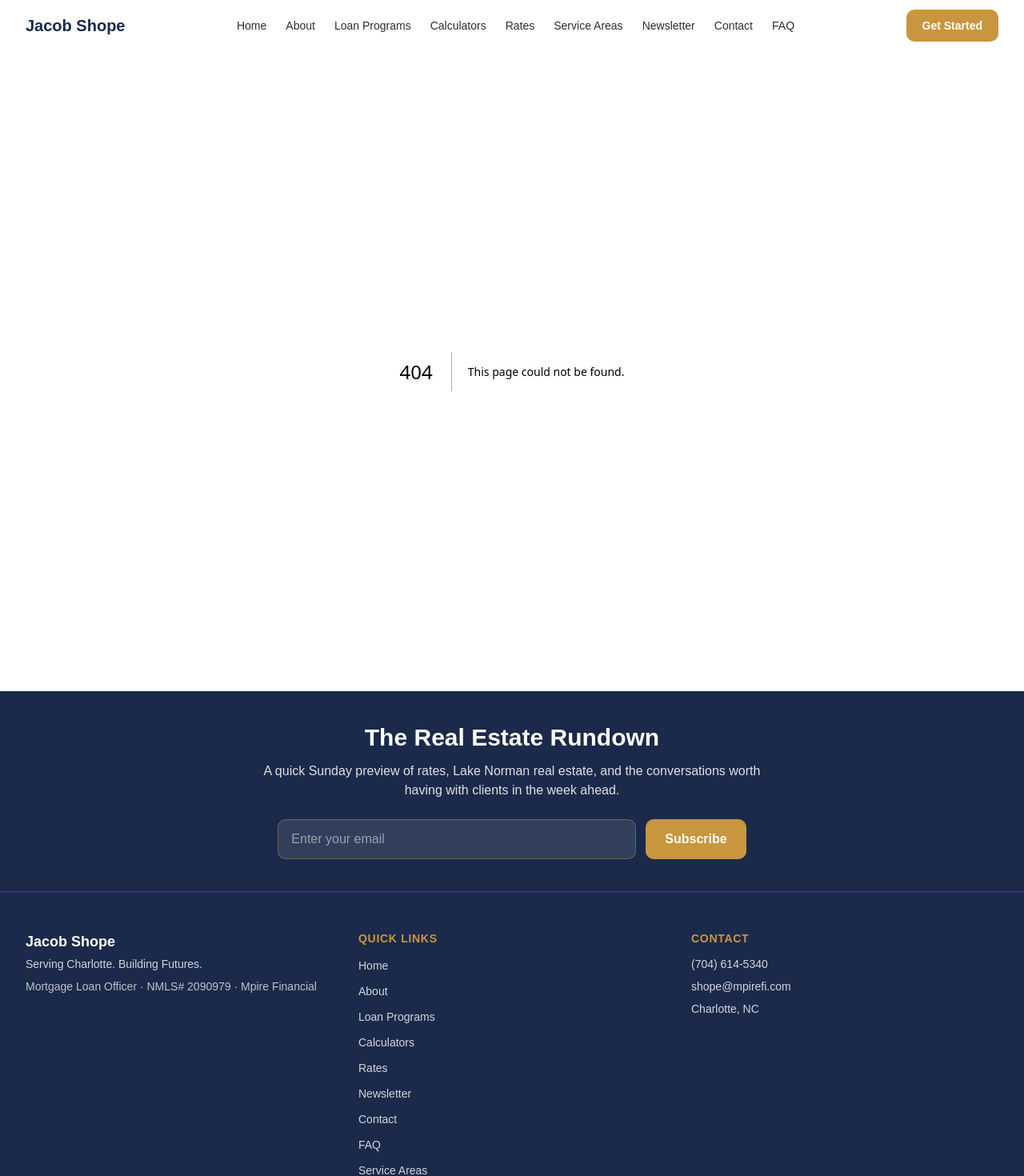
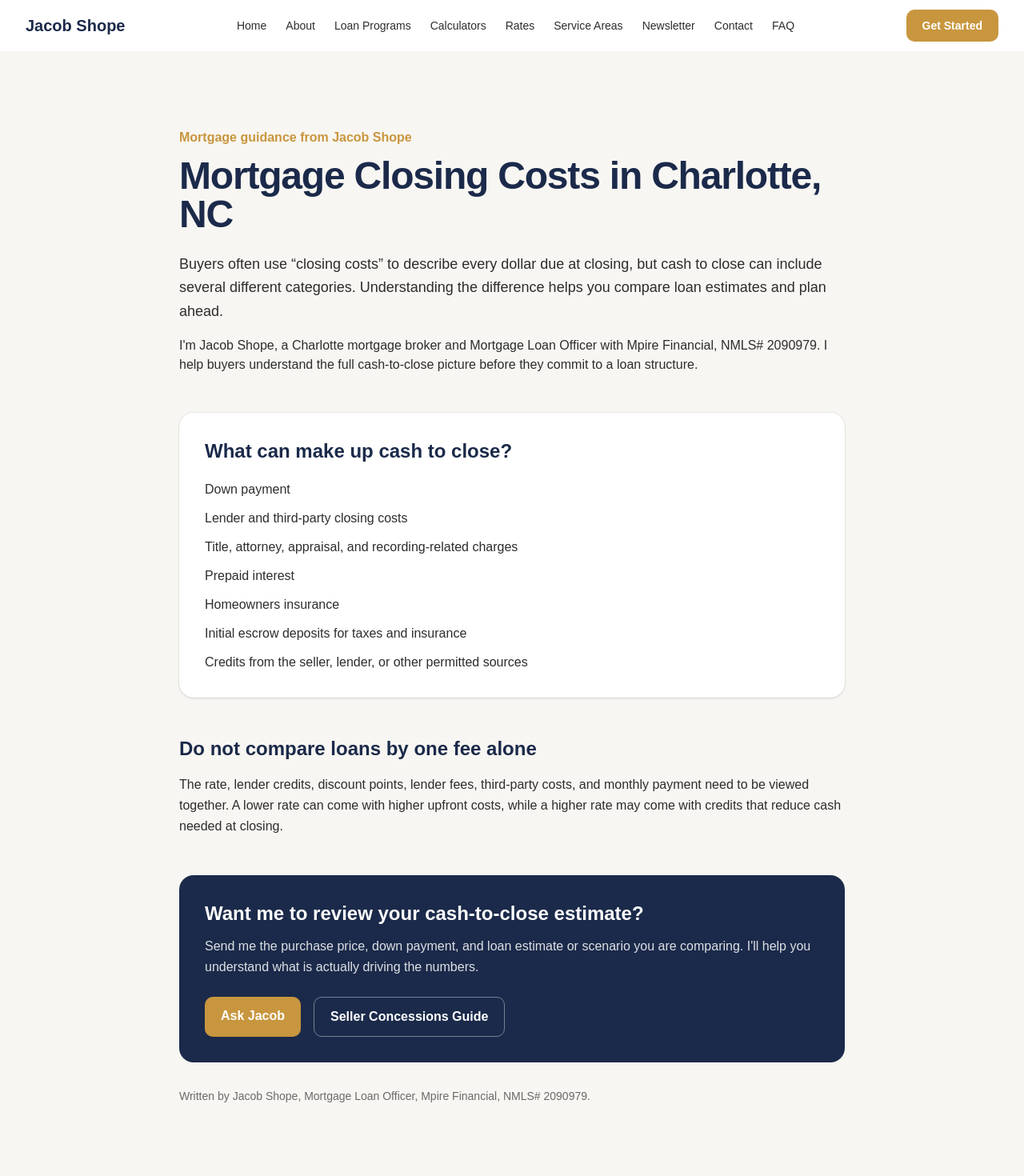
Before and after one commit to JLshope12/jacob-shope-mortgage, a Next.js app: page /mortgage-closing-costs-charlotte in a window 1280 px wide. Before the commit this address had no page. Shown: the top 1470 px of the page at 80% size. Built offline with nearby package versions, Linux system fonts and the light colour scheme.

Commit message:
Add Charlotte mortgage closing costs authority page

```diff
--- /dev/null
+++ b/app/mortgage-closing-costs-charlotte/page.tsx
@@ -0,0 +1,58 @@
+import Link from "next/link";
+
+export const metadata = {
+  title: "Mortgage Closing Costs Charlotte NC | Jacob Shope",
+  description:
+    "Charlotte mortgage closing-cost guidance from Jacob Shope. Learn what can make up cash to close, how lender costs differ from prepaids, and what to compare before closing.",
+  alternates: { canonical: "/mortgage-closing-costs-charlotte" },
+};
+
+export default function MortgageClosingCostsCharlottePage() {
+  return (
+    <div className="bg-offwhite">
+      <section className="mx-auto max-w-4xl px-4 py-16 md:px-6 md:py-24 lg:px-8">
+        <p className="font-semibold text-gold">Mortgage guidance from Jacob Shope</p>
+        <h1 className="mt-3 text-4xl font-bold tracking-tight text-navy md:text-5xl">
+          Mortgage Closing Costs in Charlotte, NC
+        </h1>
+        <p className="mt-6 text-lg leading-relaxed text-charcoal">
+          Buyers often use “closing costs” to describe every dollar due at closing, but cash to close can include several different categories. Understanding the difference helps you compare loan estimates and plan ahead.
+        </p>
+        <p className="mt-4 text-charcoal">
+          I&apos;m Jacob Shope, a Charlotte mortgage broker and Mortgage Loan Officer with Mpire Financial, NMLS# 2090979. I help buyers understand the full cash-to-close picture before they commit to a loan structure.
+        </p>
+
+        <section className="mt-12 rounded-2xl bg-white p-8 shadow-sm ring-1 ring-navy/5">
+          <h2 className="text-2xl font-bold text-navy">What can make up cash to close?</h2>
+          <ul className="mt-5 space-y-3 text-charcoal">
+            <li>Down payment</li>
+            <li>Lender and third-party closing costs</li>
+            <li>Title, attorney, appraisal, and recording-related charges</li>
+            <li>Prepaid interest</li>
+            <li>Homeowners insurance</li>
+            <li>Initial escrow deposits for taxes and insurance</li>
+            <li>Credits from the seller, lender, or other permitted sources</li>
+          </ul>
+        </section>
+
+        <section className="mt-12">
+          <h2 className="text-2xl font-bold text-navy">Do not compare loans by one fee alone</h2>
+          <p className="mt-4 leading-relaxed text-charcoal">
+            The rate, lender credits, discount points, lender fees, third-party costs, and monthly payment need to be viewed together. A lower rate can come with higher upfront costs, while a higher rate may come with credits that reduce cash needed at closing.
+          </p>
+        </section>
+
+        <section className="mt-12 rounded-2xl bg-navy p-8 text-white">
+          <h2 className="text-2xl font-bold">Want me to review your cash-to-close estimate?</h2>
+          <p className="mt-3 leading-relaxed text-white/85">Send me the purchase price, down payment, and loan estimate or scenario you are comparing. I&apos;ll help you understand what is actually driving the numbers.</p>
+          <div className="mt-6 flex flex-wrap gap-4">
+            <Link href="/contact" className="rounded-lg bg-gold px-5 py-3 font-semibold text-white hover:bg-gold/90">Ask Jacob</Link>
+            <Link href="/seller-concessions-north-carolina" className="rounded-lg border border-white/40 px-5 py-3 font-semibold text-white hover:bg-white hover:text-navy">Seller Concessions Guide</Link>
+          </div>
+        </section>
+
+        <p className="mt-8 text-sm text-charcoal/70">Written by Jacob Shope, Mortgage Loan Officer, Mpire Financial, NMLS# 2090979.</p>
+      </section>
+    </div>
+  );
+}
```
